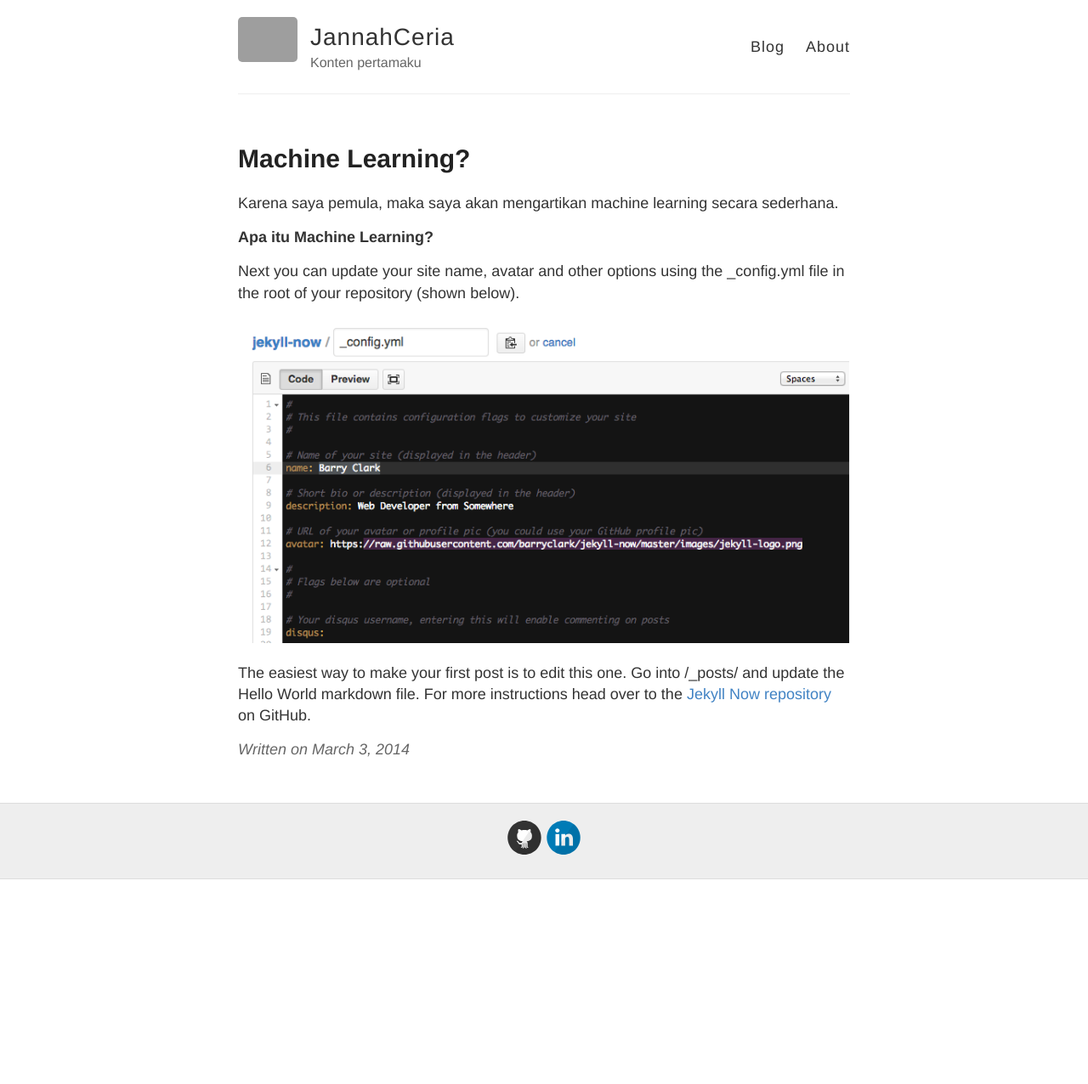
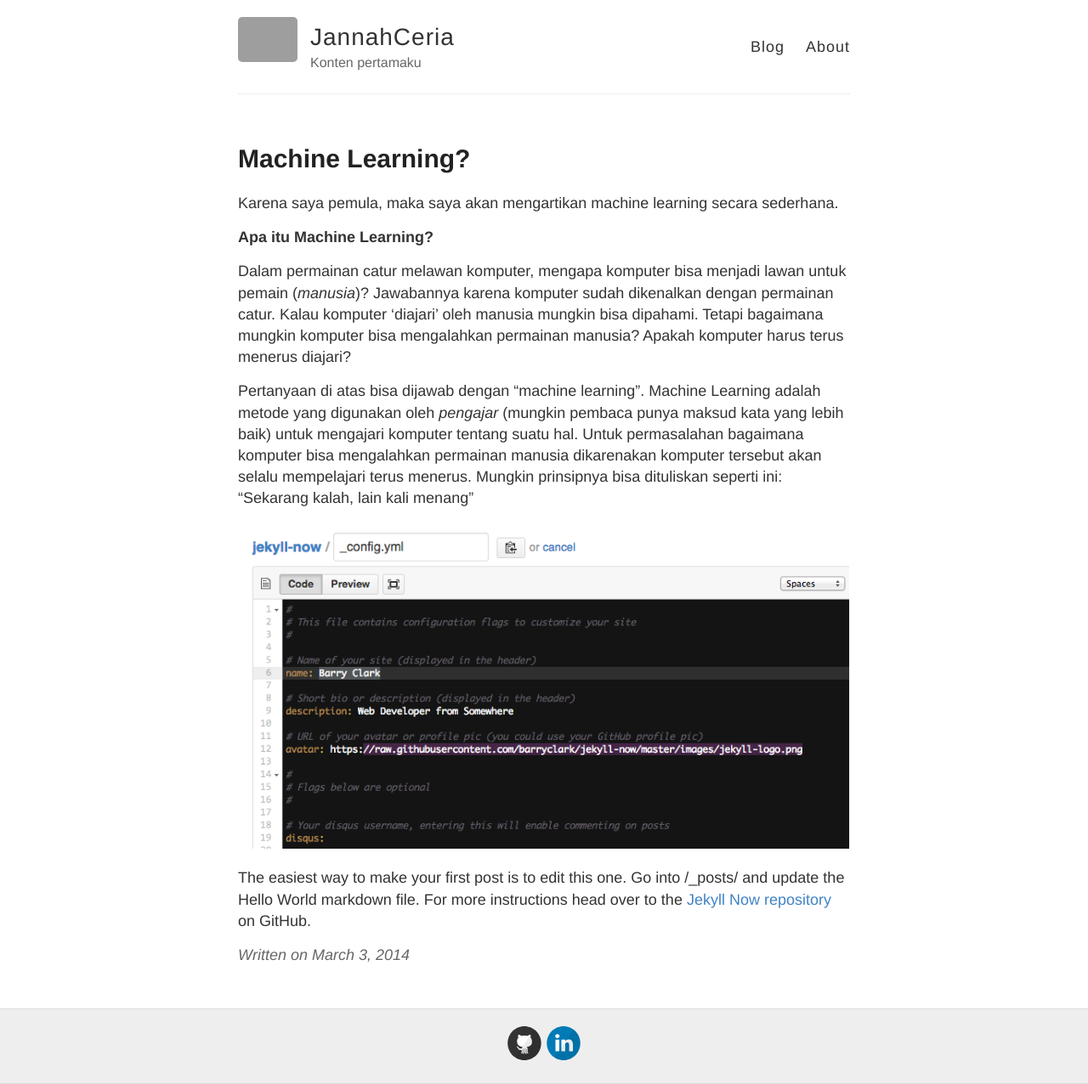
Before and after one commit to JannahCeria/JannahCeria.github.io, a Jekyll site: the page built from _posts/2014-3-3-Hello-World.md, in a window 1280 px wide. Shown: the whole page at 85% size. Built offline with Jekyll 4.4.1, drawn with Linux system fonts in a browser that asks for light colours; before the commit the page ends 1035 px from its top, so only the background shows below that; grey boxes are pictures that could not be loaded.

Commit message:
Update 2014-3-3-Hello-World.md

```diff
--- a/_posts/2014-3-3-Hello-World.md
+++ b/_posts/2014-3-3-Hello-World.md
@@ -7,7 +7,9 @@ Karena saya pemula, maka saya akan mengartikan machine learning secara sederhana
 
 **Apa itu Machine Learning?**
 
-Next you can update your site name, avatar and other options using the _config.yml file in the root of your repository (shown below).
+Dalam permainan catur melawan komputer, mengapa komputer bisa menjadi lawan untuk pemain (*manusia*)? Jawabannya karena komputer sudah dikenalkan dengan permainan catur. Kalau komputer 'diajari' oleh manusia mungkin bisa dipahami. Tetapi bagaimana mungkin komputer bisa mengalahkan permainan manusia? Apakah komputer harus terus menerus diajari?
+
+Pertanyaan di atas bisa dijawab dengan "machine learning". Machine Learning adalah metode yang digunakan oleh *pengajar* (mungkin pembaca punya maksud kata yang lebih baik) untuk mengajari komputer tentang suatu hal. Untuk permasalahan bagaimana komputer bisa mengalahkan permainan manusia dikarenakan komputer tersebut akan selalu mempelajari terus menerus. Mungkin prinsipnya bisa dituliskan seperti ini: "Sekarang kalah, lain kali menang"
 
 ![_config.yml]({{ site.baseurl }}/images/config.png)
 
```
